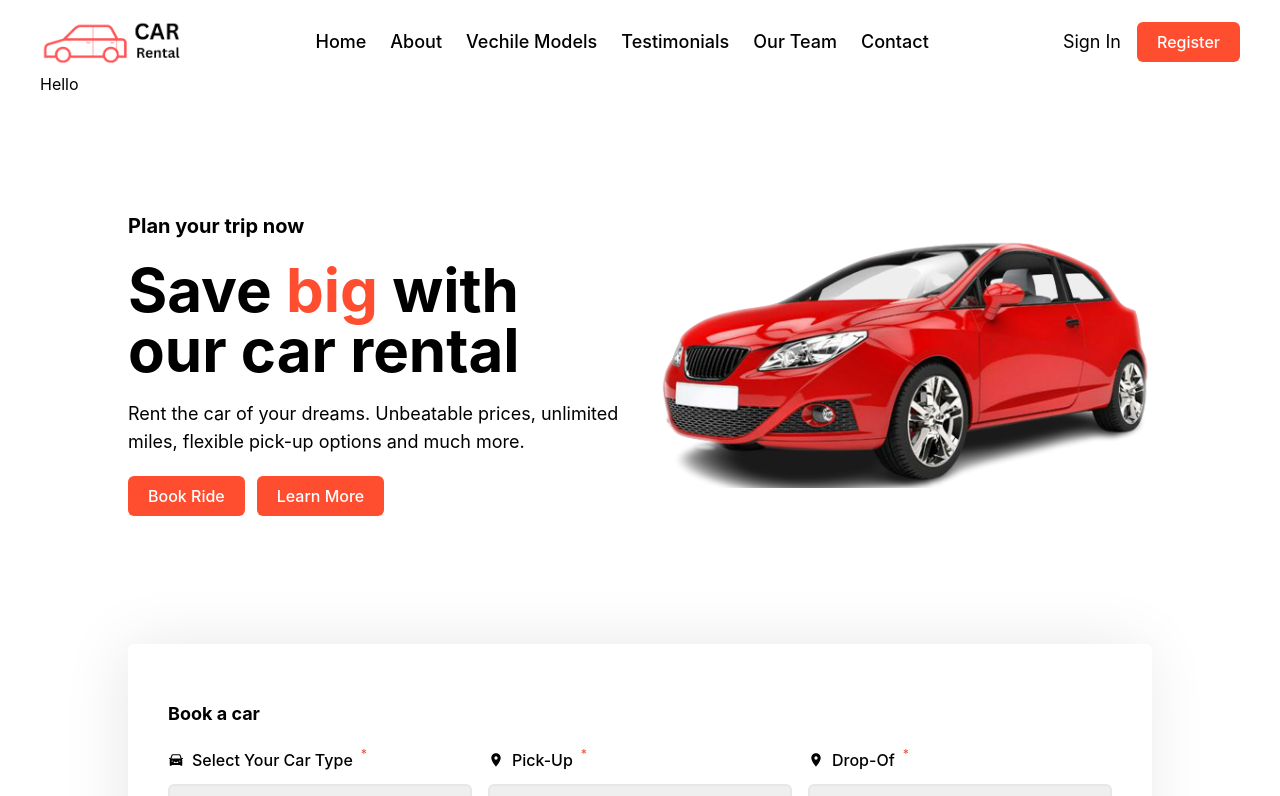
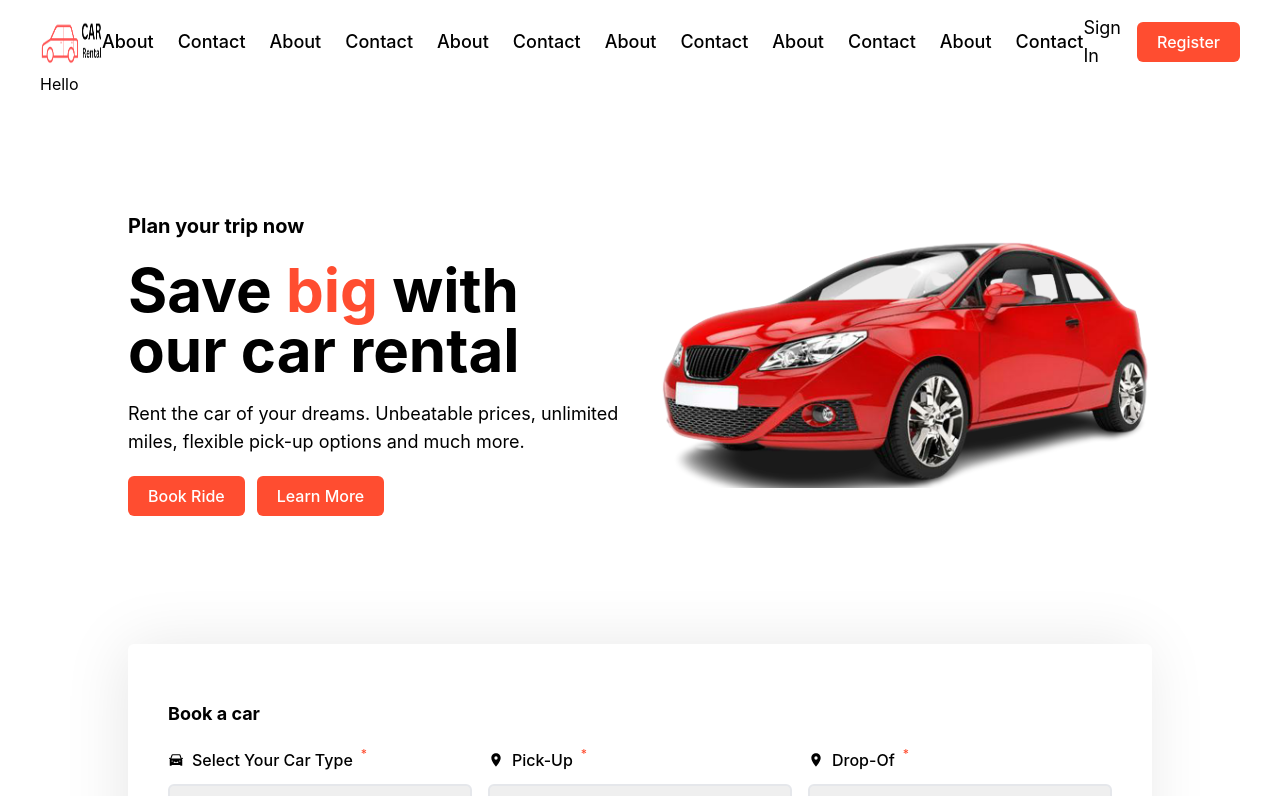
Before and after one commit to RupeshMahanta1994/car-rental, a React (Vite) app: page / in a window 1280 px wide. Shown: the top 796 px of the page. Built offline with nearby package versions, Linux system fonts and the light colour scheme.

Commit message:
navbar modified

```diff
--- a/src/components/Navbar/Navbar.jsx
+++ b/src/components/Navbar/Navbar.jsx
@@ -28,9 +28,18 @@ const Navbar = () => {
         {/*Navlinks */}
         <div className="hidden lg:flex space-x-6 text-black text-lg  capitalize">
           {navLinks.map((item, index) => (
-            <a className="navlinks" href={item.link} key={index}>
+            /*  <a className="navlinks" href={item.link} key={index}>
               {item.title}
             </a>
+           */
+            <>
+              <a href="/about" className="navlinks">
+                About
+              </a>
+              <a href="/contact" className="navlinks">
+                Contact
+              </a>
+            </>
           ))}
         </div>
 
```
